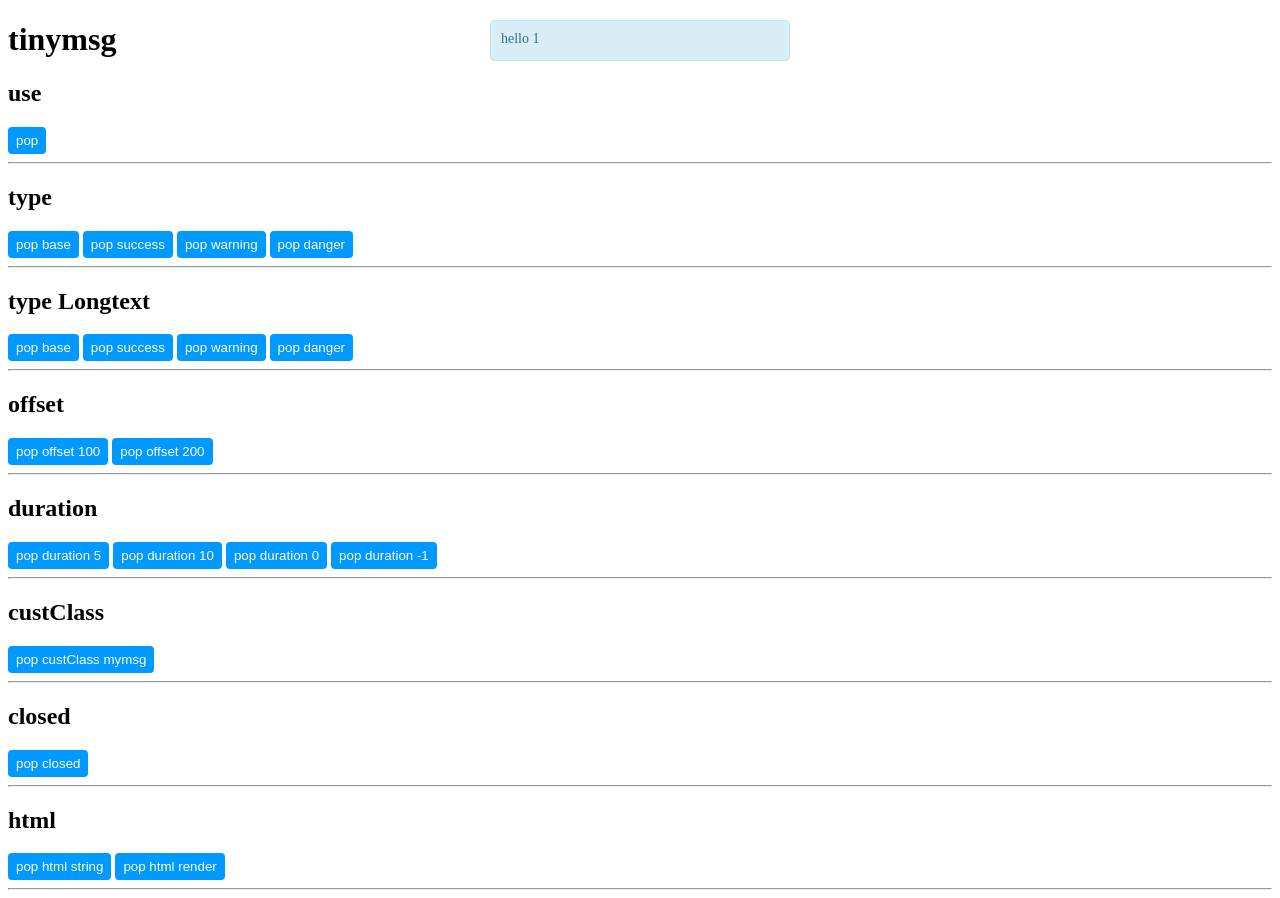
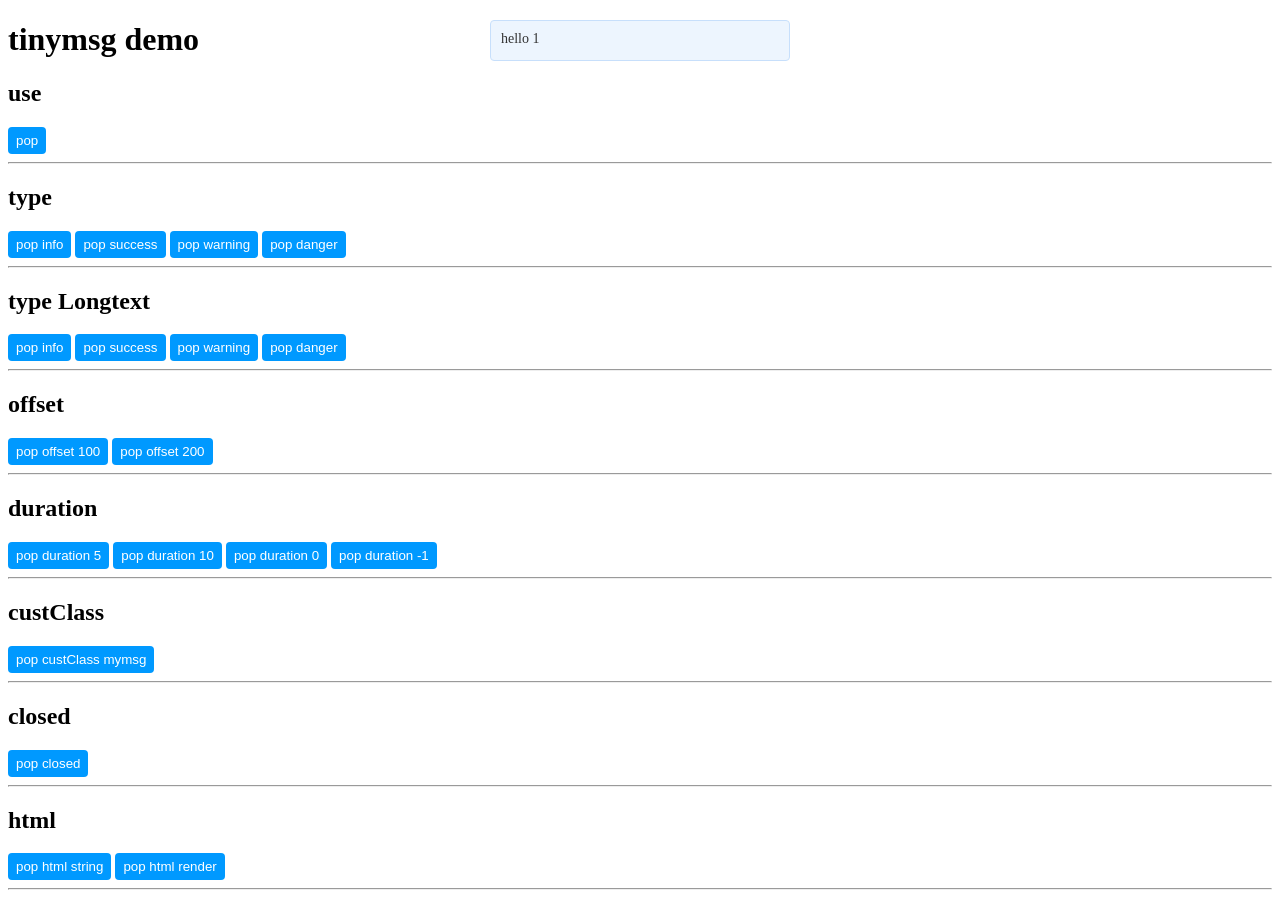
Before and after one commit to hgf0419/tinymsg, a website: page index.html in a window 1280 px wide. Both pictures are taken after a click on the button "pop". Drawn offline with Linux system fonts and the light colour scheme.

Commit message:
feat:improve ui style

```diff
--- a/index.html
+++ b/index.html
@@ -25,20 +25,20 @@
 </head>
 
 <body>
-    <h1>tinymsg</h1>
+    <h1>tinymsg demo</h1>
     <h2>use</h2>
     <button onclick="pop()">pop</button>
     <hr>
 
     <h2>type</h2>
-    <button onclick="pop_type('base')">pop base</button>
+    <button onclick="pop_type('info')">pop info</button>
     <button onclick="pop_type('success')">pop success</button>
     <button onclick="pop_type('warning')">pop warning</button>
     <button onclick="pop_type('danger')">pop danger</button>
     <hr>
 
     <h2>type Longtext</h2>
-    <button onclick="pop_type('base',true)">pop base</button>
+    <button onclick="pop_type('info',true)">pop info</button>
     <button onclick="pop_type('success',true)">pop success</button>
     <button onclick="pop_type('warning',true)">pop warning</button>
     <button onclick="pop_type('danger',true)">pop danger</button>
--- a/package.json
+++ b/package.json
@@ -1,6 +1,6 @@
 {
   "name": "tinymsg",
-  "version": "0.3.0",
+  "version": "0.4.0",
   "description": "a small message plugin",
   "main": "tinymsg.js",
   "repository": {
--- a/tinymsg.js
+++ b/tinymsg.js
@@ -37,11 +37,11 @@
 
     // insert styles
     var styles = [
-        '.tinymsg {box-sizing: border-box;padding: 10px;min-height: 41px;min-width: 300px;border-radius: 4px;border: 1px solid transparent;position: fixed;left: 50%;top: 20px;transform: translateX(-50%);transition: top .5s;overflow: hidden;}',
-        '.tinymsg--base {color: #31708f;background-color: #d9edf7;border-color: #bce8f1;}',
-        '.tinymsg--success {color: #3c763d;background-color: #dff0d8;border-color: #d6e9c6;}',
-        '.tinymsg--warning {color: #8a6d3b;background-color: #fcf8e3;border-color: #faebcc;}',
-        '.tinymsg--danger {color: #a94442;background-color: #f2dede;border-color: #ebccd1;}',
+        '.tinymsg {color: #333;box-sizing: border-box;padding: 10px;min-height: 41px;min-width: 300px;border-radius: 4px;border: 1px solid transparent;position: fixed;left: 50%;top: 20px;transform: translateX(-50%);transition: top .5s;overflow: hidden;}',
+        '.tinymsg--info {background-color: #edf5fe;border-color: #c7dffb;}',
+        '.tinymsg--success {background-color: #edf7f2;border-color: #c5e7d5;}',
+        '.tinymsg--warning {background-color: #fef7ed;border-color: #fae0b5;}',
+        '.tinymsg--danger {background-color: #fbeef1;border-color: #f3cbd3;}',
         '.tinymsg--close{padding-right: 28px;}',
         '.tinymsg_content {font-size: 14px;}',
         '.tinymsg_close {font-size: 20px;font-weight: 600;cursor: pointer;position: absolute;right: 10px;top: 5px;}',
@@ -62,7 +62,7 @@
         // default
         var defaults = {
             id: 'msg_' + increment++,// element id
-            type: 'base',
+            type: 'info',
             offset: 20,
             duration: 3,
             showClose: false,
```
Also changed, not shown: README.md.
